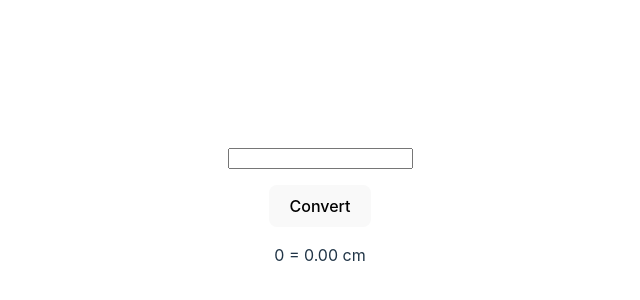
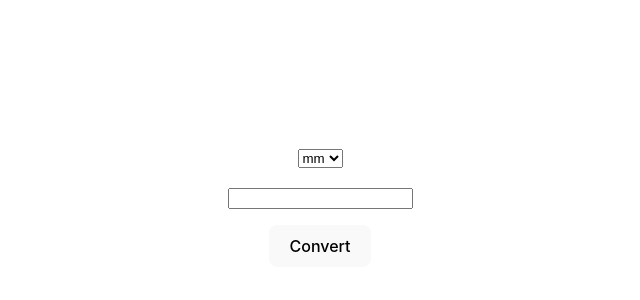
Before and after one commit to tamaskovacs0408/unit-converter, a React (Vite) app: page / in a window 1280 px wide. Shown: the part 194-494 px from the top of the page, without its empty margins (320-960 px from the left). Built offline with nearby package versions, Linux system fonts and the light colour scheme.

Commit message:
Update converter logic with select options

```diff
--- a/src/components/ConverterForm.tsx
+++ b/src/components/ConverterForm.tsx
@@ -1,30 +1,47 @@
 import { useState } from "react"
-import ConverterResult from "./ConverterResult"
 
 export default function ConverterForm() {
-  const [mmUnit, setMmUnit] = useState(0)
+  const [lengthUnit, setLengthUnit] = useState(0)
+  const [unit, setUnit] = useState<string>('');
+
   function handleSubmit(event: React.FormEvent<HTMLFormElement>) {
     event.preventDefault()
 
     const fd = new FormData(event.currentTarget)
-    const mm = fd.get('mm')
+    const units = fd.getAll('units');
+    const data: {[key: string]: FormDataEntryValue | FormDataEntryValue[]} = Object.fromEntries(fd.entries());
+    data.unitData = units;
+    const selectedUnit = data.unitData[0].toString();
 
-    if (mm && Number(mm) > 0) {
-      setMmUnit(Number(mm))
+    setUnit(selectedUnit);
+
+    const convertableUnit = Number(unit);
+
+    if (convertableUnit && convertableUnit > 0) {
+      setLengthUnit(convertableUnit)
     }
+    console.log(data);
+
   }
 
   return (
     <>
     <form onSubmit={handleSubmit}>
+      <select name="units" id="units">
+        <option value='mm'>mm</option>
+        <option value='cm'>cm</option>
+        <option value='dm'>dm</option>
+        <option value='m'>m</option>
+        <option value='km'>km</option>
+      </select>
       <p>
-        <label htmlFor="mm">
-          <input type="number" id="mm" name="mm" step={0.1}/>
+        <label htmlFor="length-unit">
+          <input type="number" id="length-unit" name={unit} step={0.1}/>
         </label>
       </p>
       <button>Convert</button>
     </form>
-    <p>{mmUnit} = {(mmUnit * 0.1).toFixed(2)} cm</p>
+    {/* <p>{mmUnit} = {(mmUnit * 0.1).toFixed(2)} cm</p> */}
     </>
   )
 }
```
